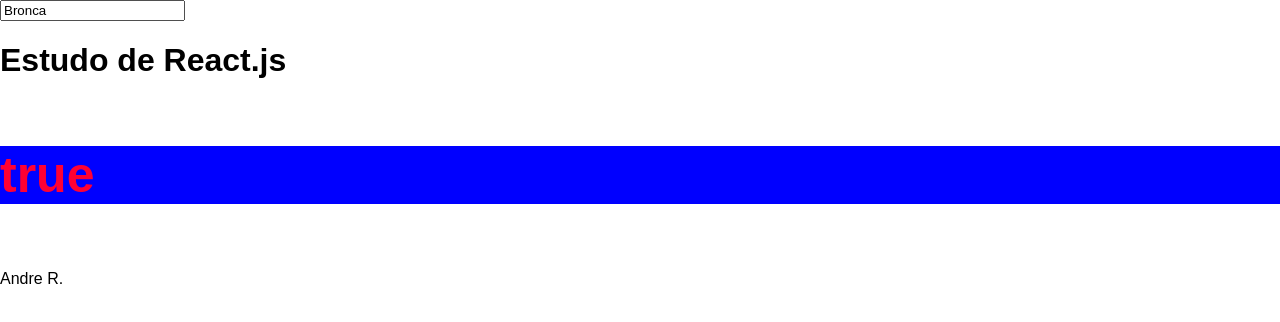
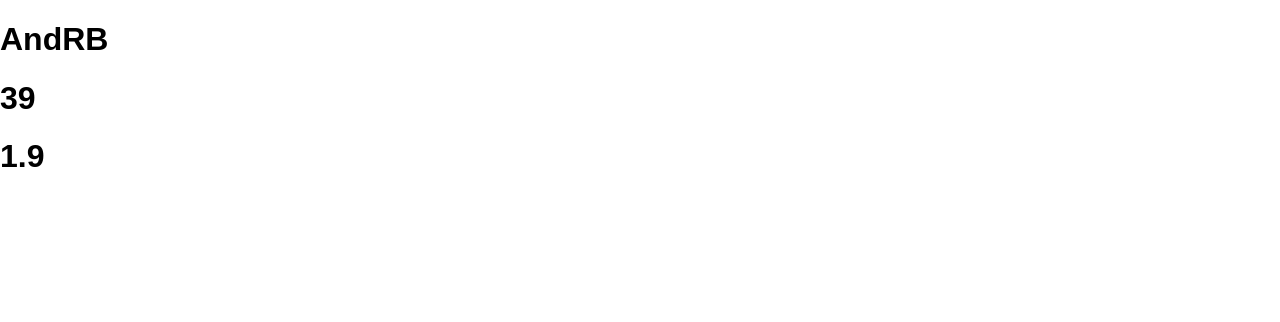
Before and after one commit to andrebronca/react01, a React (Create React App) app: page / in a window 1280 px wide. Shown: the top 322 px of the page. Built offline with nearby package versions, Linux system fonts and the light colour scheme.

Commit message:
Trabalhando com props

```diff
--- a/package.json
+++ b/package.json
@@ -3,6 +3,7 @@
   "version": "0.1.0",
   "private": true,
   "dependencies": {
+    "prop-types": "^15.6.1",
     "react": "^16.3.2",
     "react-dom": "^16.3.2",
     "react-scripts": "1.1.4"
--- a/src/HelloWorld.js
+++ b/src/HelloWorld.js
@@ -5,8 +5,12 @@ class HelloWorld extends Component {
 
     constructor(props){
         super(props)
+
+        console.log(props, this.props)
+
         this.state = {
-            name: 'Andre R.'
+            name: 'Andre R.',
+            txt: this.props.txt
         }
 
     }
@@ -22,7 +26,7 @@ class HelloWorld extends Component {
             <div className="my-class-from-react">
                 {/* Componente do react */}
                 <StateInput />
-                <h1>Estudo de React.js</h1>
+                <h1>{this.state.txt}</h1>
                 <h4 style={style}>{ result === 4 ? 'true' : 'false'}</h4>
                 <span>{this.state.name}</span>
             </div>
--- /dev/null
+++ b/src/PropsValidation.js
@@ -0,0 +1,35 @@
+import React, { Component } from 'react'
+import PropTypes from 'prop-types'
+
+class PropsValidation extends Component {
+    constructor(props){
+        super(props)
+    }
+
+    render() {
+        return (
+            <div>
+                <h1>{this.props.name}</h1>
+                <h1>{this.props.age}</h1>
+                <h1>{this.props.height}</h1>
+            </div>
+        )
+    }
+}
+
+PropsValidation.propsTypes = {
+    name: PropTypes.string,
+    age: PropTypes.number,
+    height: PropTypes.number,
+    func: PropTypes.func,
+    obj: PropTypes.object,
+    arr: PropTypes.array
+}
+
+PropsValidation.defaultProps = {
+    name: 'Andre R. B.',
+    age: 99,
+    height: 1.99
+}
+
+export default PropsValidation
--- a/src/index.js
+++ b/src/index.js
@@ -8,8 +8,10 @@ import registerServiceWorker from './registerServiceWorker';
 // registerServiceWorker();
 
 import HelloWorld from './HelloWorld'
+import PropsValidation from './PropsValidation'
 
 ReactDOM.render(
-    <HelloWorld />,
+    // <HelloWorld txt = 'Lidando com props' />,
+    <PropsValidation name="AndRB" age="39" height="1.9" />,
     document.getElementById("root")
 )
```
